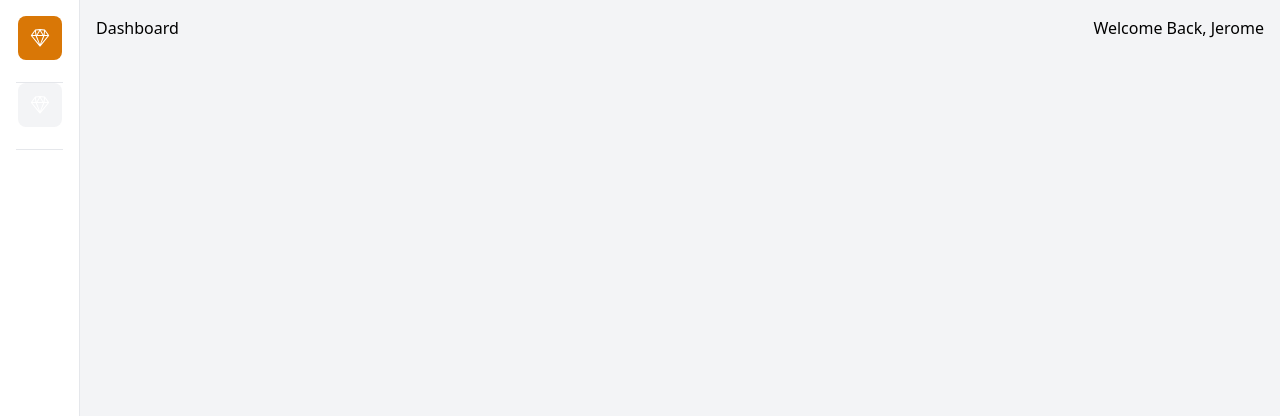
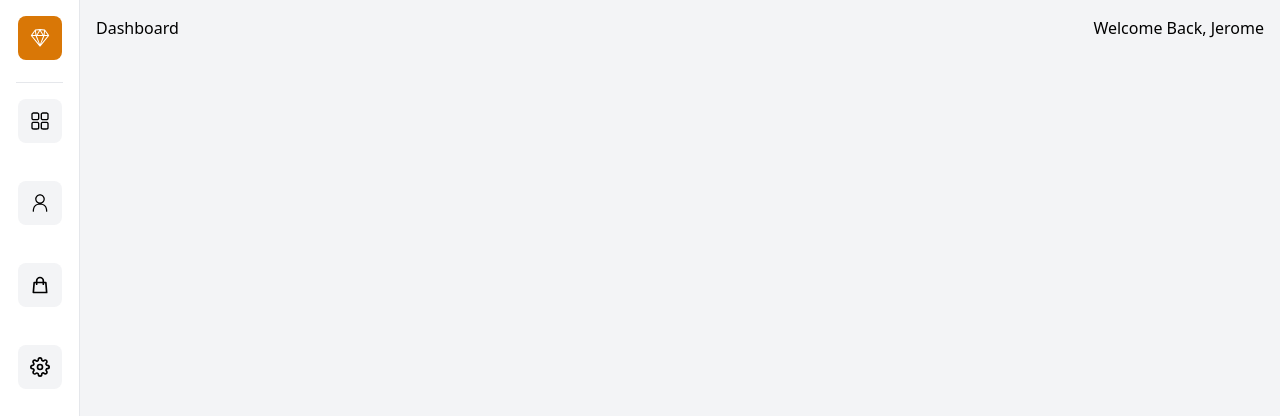
Before and after one commit to CodeKaito/nextjs-dashboard, a Next.js app: page / in a window 1280 px wide. Shown: the top 416 px of the page. Built offline with nearby package versions, Linux system fonts and the light colour scheme.

Commit message:
Update Sidebar.jsx

```diff
--- a/components/Sidebar.jsx
+++ b/components/Sidebar.jsx
@@ -1,30 +1,46 @@
-import Image from 'next/image'
-import Link from 'next/link'
-import React from 'react'
-import {RxSketchLogo} from 'react-icons/rx'
+import React from 'react';
+import Link from 'next/link';
+import Image from 'next/image';
+import { RxSketchLogo, RxDashboard, RxPerson } from 'react-icons/rx';
+import { HiOutlineShoppingBag } from 'react-icons/hi';
+import { FiSettings } from 'react-icons/fi';
 
-const Sidebar = ({children}) => {
+const Sidebar = ({ children }) => {
     return (
     <div className='flex'>
         <div className='fixed w-20 h-screen p-4 bg-white border-r-[1px] flex flex-col justify-between'>
         <div className='flex flex-col items-center'>
             <Link href='/'>
             <div className='bg-amber-600 text-white p-3 rounded-lg inline-block'>
-                        <RxSketchLogo size={20}/>
+                <RxSketchLogo size={20} />
             </div>
             </Link>
             <span className='border-b-[1px] border-gray-200 w-full p-2'></span>
             <Link href='/'>
-                    <div className='bg-gray-100 hover:bg-gray-200 cursor-pointer text-white p-3 rounded-lg inline-block'>
-                        <RxSketchLogo size={20}/>
+            <div className='bg-gray-100 hover:bg-gray-200 cursor-pointer my-4 p-3 rounded-lg inline-block'>
+                <RxDashboard size={20} />
             </div>
             </Link>
-                <span className='border-b-[1px] border-gray-200 w-full p-2'></span>
+            <Link href='/customers'>
+            <div className='bg-gray-100 hover:bg-gray-200 cursor-pointer my-4 p-3 rounded-lg inline-block'>
+                <RxPerson size={20} />
+            </div>
+            </Link>
+            <Link href='/orders'>
+            <div className='bg-gray-100 hover:bg-gray-200 cursor-pointer my-4 p-3 rounded-lg inline-block'>
+                <HiOutlineShoppingBag size={20} />
+            </div>
+            </Link>
+            <Link href='/'>
+            <div className='bg-gray-100 hover:bg-gray-200 cursor-pointer my-4 p-3 rounded-lg inline-block'>
+                <FiSettings size={20} />
+            </div>
+            </Link>
         </div>
         </div>
         <main className='ml-20 w-full'>{children}</main>
     </div>
-  )
-}
+    );
+};
 
-export default Sidebar
+export default Sidebar;
```
Lines whose indentation alone changed are shown as unchanged.
